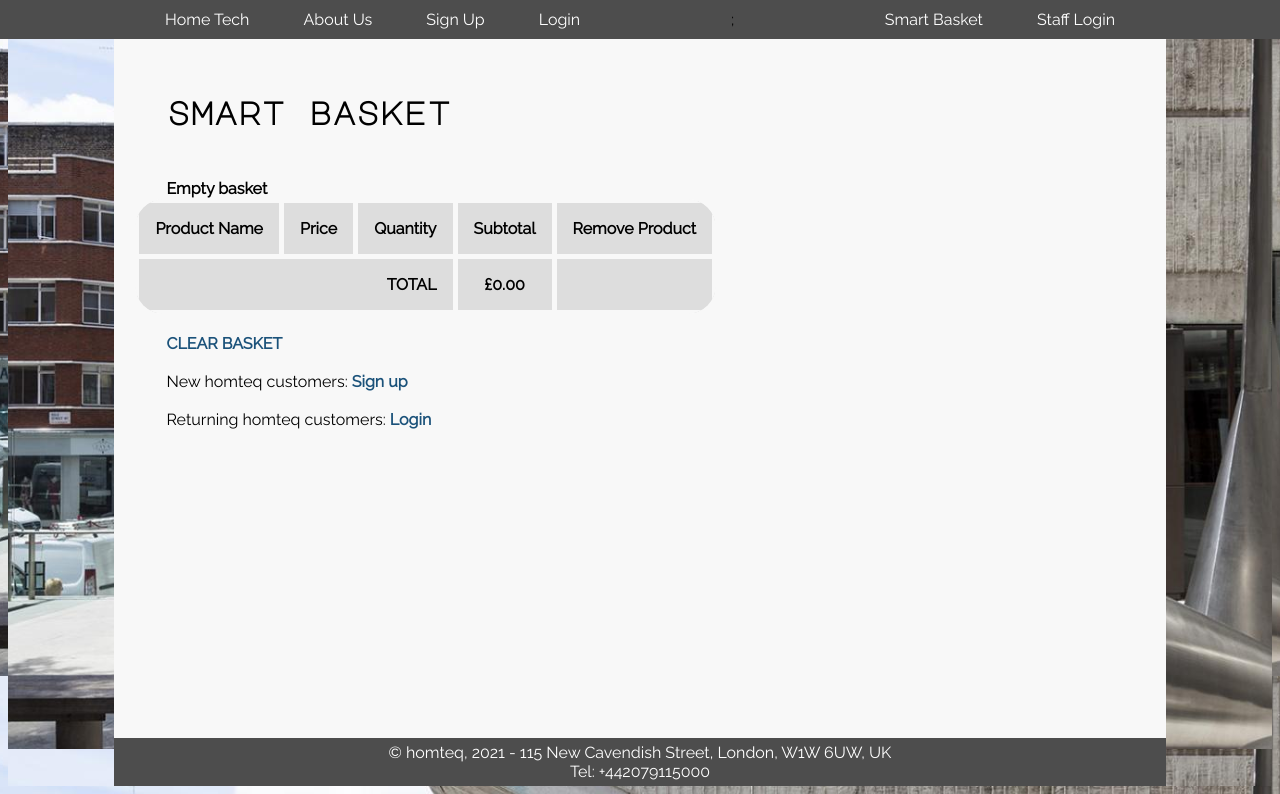
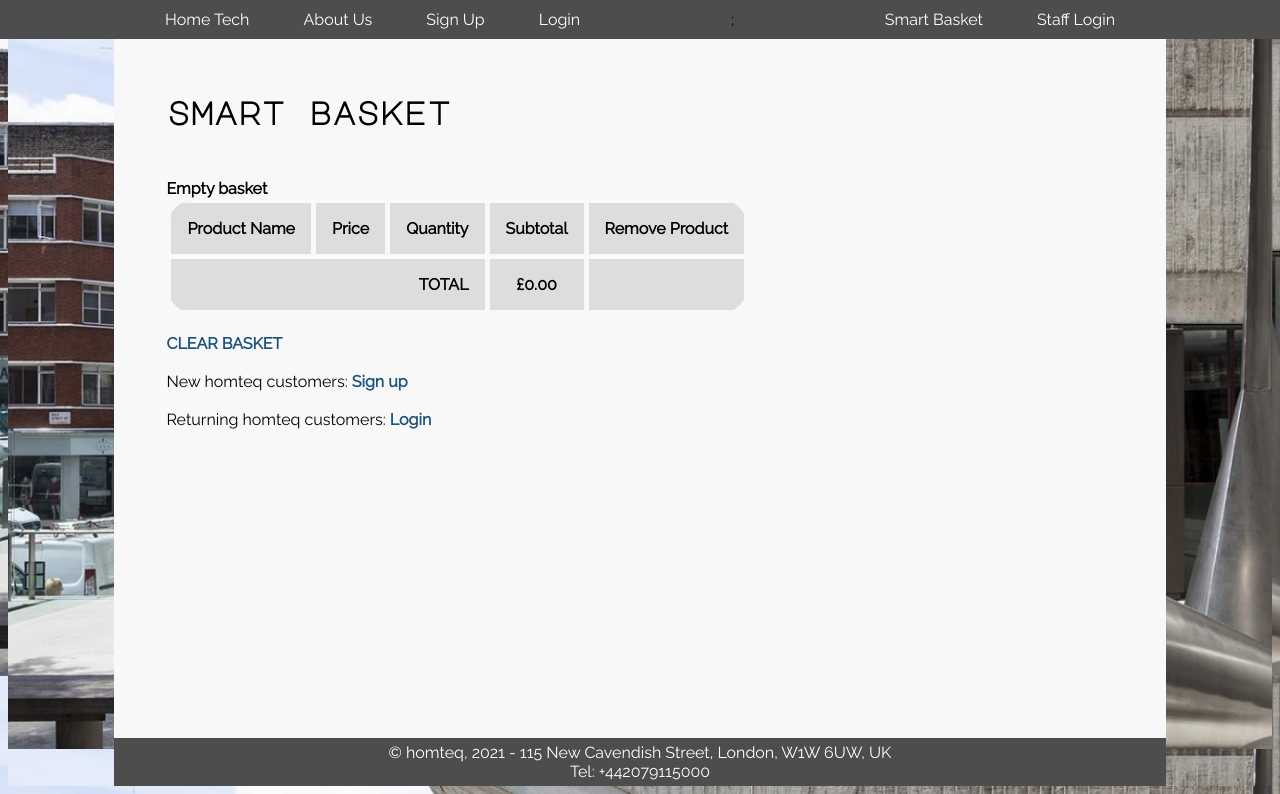
Before and after one commit to MalinthaSamarasinghe/homteq, a PHP site: page /basket.php in a window 1280 px wide. Shown: the part 124-918 px from the top of the page. Run offline with PHP 8.4, Linux system fonts and the light colour scheme; lists and menus that the app fills with data are empty.

Commit message:
Updated mystylesheet.css file by Malintha

```diff
--- a/mystylesheet.css
+++ b/mystylesheet.css
@@ -170,6 +170,7 @@ p{
 	color:#194a8d;
 	font-size: 20;
 	margin: 0 0 .5em;
+	padding-left: 15px;
 }
 
 #footer
@@ -221,6 +222,7 @@ td
 }
 
 #baskettable{
+	margin-left: 2rem;
 	border-collapse: collapse;
 	border-radius: 30px;
 	overflow: hidden;
```
